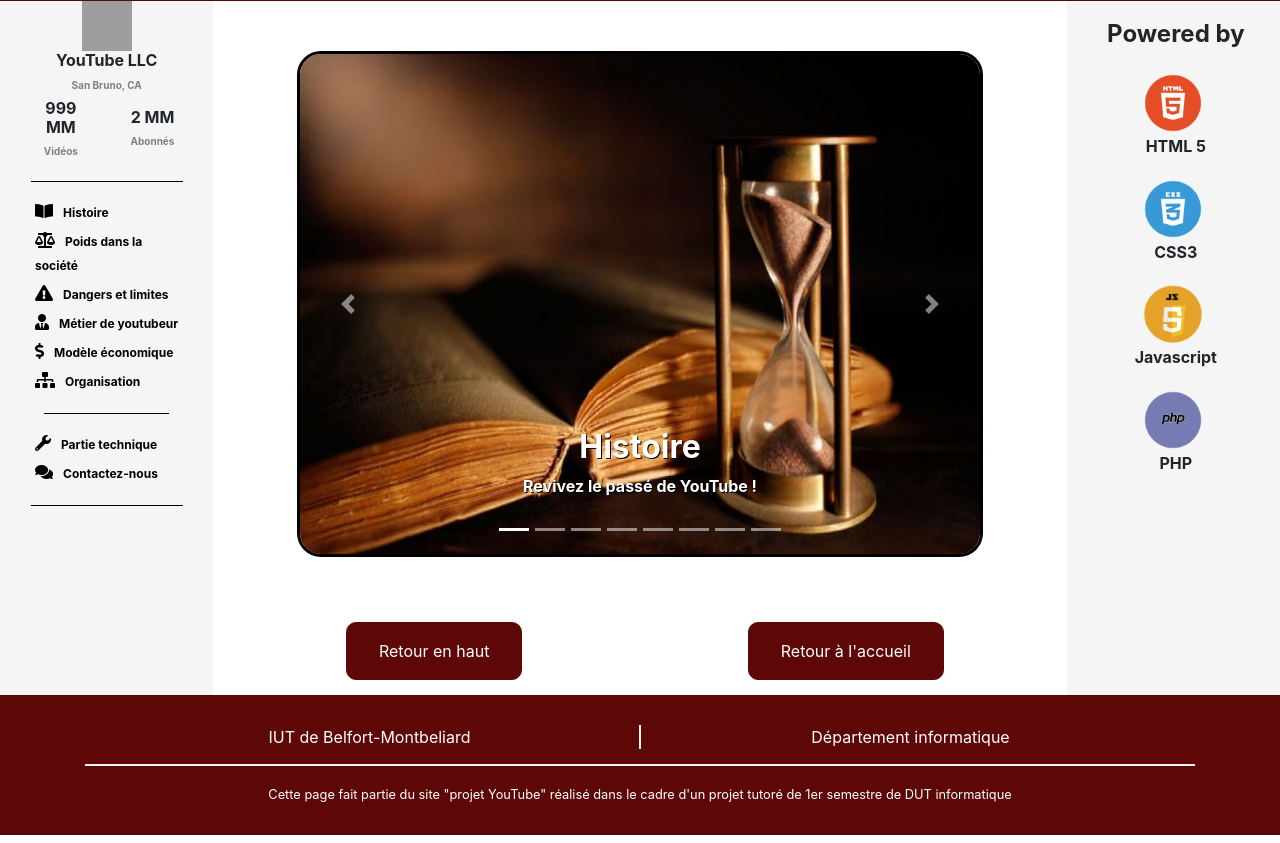
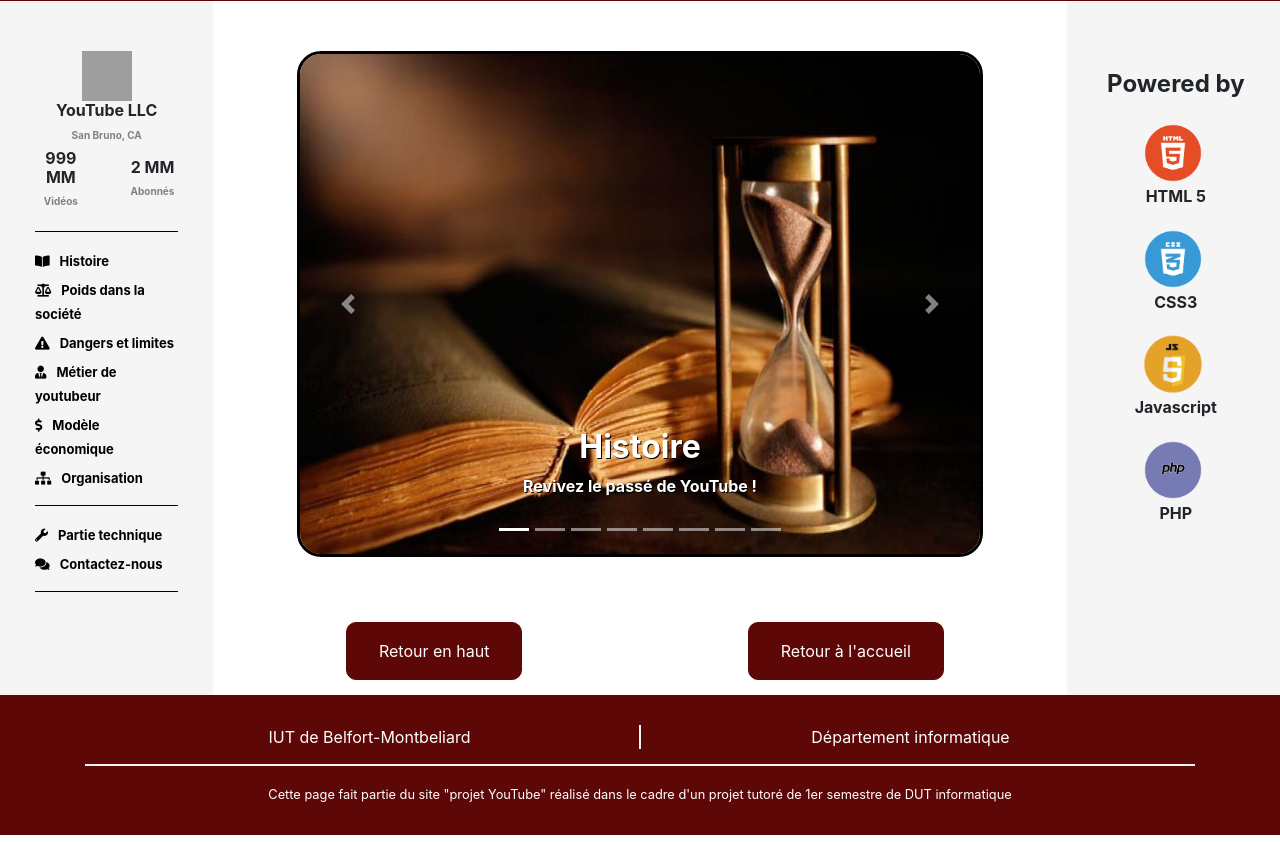
Before and after one commit to projettutoreyoutube/siteweb, a PHP site: page / in a window 1280 px wide. Shown: the part 215-1058 px from the top of the page. Run offline with PHP 8.4, Linux system fonts and the light colour scheme; some libraries are stand-ins or nearby versions; grey boxes are pictures that could not be loaded.

Commit message:
amélioration du visuel de l'aside de droite

```diff
--- a/css/mystyle.css
+++ b/css/mystyle.css
@@ -117,6 +117,7 @@ Fin Menu déroulant de navigation*/
 /* Aside */
 aside {
   background-color: #F5F5F5;
+  padding: 50px 0px 50px 0px;
 }
 
 input.search{
@@ -134,9 +135,10 @@ aside h2 {
     font-weight: bold;
 }
 
-aside li span {
+aside li * {
   font-weight: bold;
-  font-size: 12px;
+  font-size: 13px;
+  text-align: left;
 }
 
 .element-center {
--- a/include/aside.php
+++ b/include/aside.php
@@ -29,26 +29,19 @@ else{
     </div>
   </div>
   <div class="row">
-    <hr class="col-md-8">
-  </div>
-  <div class="row">
     <ul class="element-left">
+      <li><hr></li>
       <li class="histoire"><a href="index.php?partie=1"><i class="fa fa-book-open"></i><span>Histoire</span></a></li>
       <li class="poids"><a href="index.php?partie=2"><i class="fa fa-balance-scale"></i><span>Poids dans la société</span></a></li>
       <li class="danger"><a href="index.php?partie=3"><i class="fa fa-exclamation-triangle"></i><span>Dangers et limites</span></a></li>
       <li class="metier"><a href="index.php?partie=4"><i class="fa fa-user-tie"></i><span>Métier de youtubeur</span></a></li>
       <li class="eco"><a href="index.php?partie=5"><i class="fa fa-dollar-sign"></i><span>Modèle économique</span></a></li>
       <li class="orga"><a href="index.php?partie=6"><i class="fa fa-sitemap"></i><span>Organisation</span></a></li>
-      <div class="row">
-        <hr class="col-md-8">
-      </div>
+      <li><hr></li>
       <li class="tech"><a href="page.php"><i class="fa fa-wrench "></i><span>Partie technique</span></a></li>
       <li class="contact"><a href="page.php?article=4"><i class="fa fa-comments "></i><span>Contactez-nous</span></a></li>
+      <li><hr></li>
     </ul>
 
   </div>
-
-  <div class="row">
-    <hr class="col-md-8">
-  </div>
 </aside>
```
